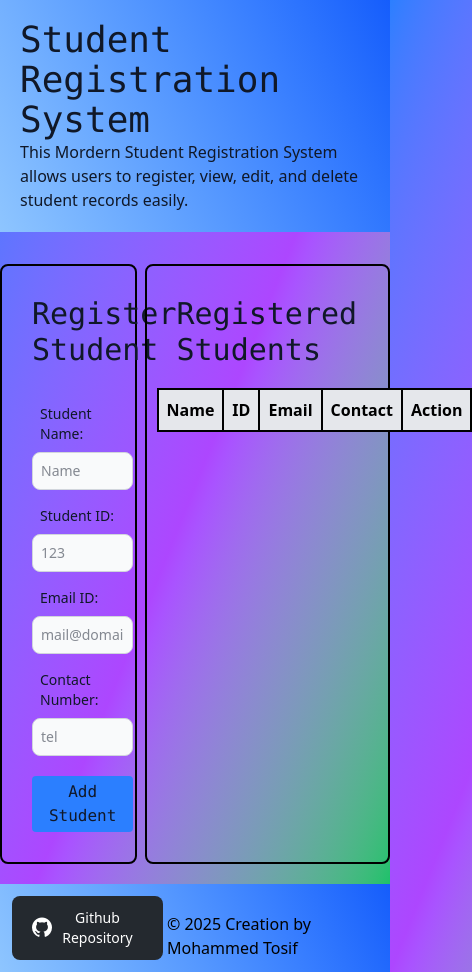
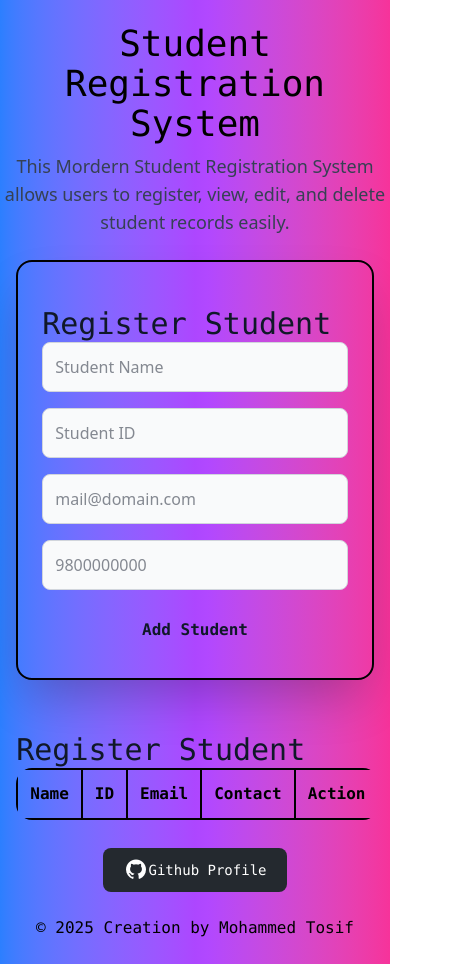
Before and after one commit to Tosif2230/Student-Regestration-System, a website: page index.html in a window 390 px wide. Shown: the whole page, 472 px wide, since content can reach past the window. Drawn offline with Linux system fonts and the light colour scheme.

Commit message:
Update Code with responsiveness acoording to devices: Mobile,Tablat,Desktop

```diff
--- a/index.html
+++ b/index.html
@@ -11,84 +11,65 @@
     />
   </head>
   <body
-    class="bg-gradient-to-br from-blue-500 via-purple-500 to-green-500 m-0 p-0"
+    class="flex flex-col items-center min-h-screen bg-gradient-to-r from-blue-500 via-purple-500 to-pink-500"
   >
-    <header class="bg-linear-65 from-blue-300 to-blue-600 border-b-black p-5">
+    <!-- Header Section -->
+    <header class="text-center py-6">
       <h1
-        class="font-mono flex justify-center items-center text-4xl text-gray-900"
+        class="font-mono text-4xl"
       >
         Student Registration System
       </h1>
-      <p class="flex justify-center items-center text-l text-gray-900">
+      <p class="text-lg text-gray-700 mt-2">
         This Mordern Student Registration System allows users to register, view,
         edit, and delete student records easily.
       </p>
     </header>
-    <main class="flex justify-between mt-8">
       <!-- Form Section -->
 
-      <section
-        class="justify-center items-center border-2 rounded-lg w-[35%] p-[10px] m-auto"
-      >
-        <h2 class="flex font-mono mt-5 text-3xl text-gray-900 m-5">
+      <section class="border-2 shadow-2xl rounded-2xl p-6 w-11/12 md:w-2/3 lg:w-1/2">
+        <h2 class="font-mono mt-5 text-3xl text-gray-900">
           Register Student
         </h2>
-        <form class="grid grid-row border-solid border-black w-[90%] m-5">
-          <label
-            for="studentName"
-            class="flex mt-2 p-2 text-sm font-medium text-gray-900"
-            >Student Name:</label
-          >
+        <form class="space-y-4" id="studentForm">
           <input
             type="text"
-            id="studentName"
-            class="rounded-lg bg-gray-50 border border-gray-300 text-gray-900 focus:ring-blue-500 focus:border-blue-500 block flex-1 min-w-0 w-full text-sm p-2"
-            placeholder="Name"
+            id="name"
+            placeholder="Student Name"
+            class="rounded-lg bg-gray-50 border border-gray-300 text-gray-900 focus:ring-blue-500 focus:border-blue-500 w-full p-3"
             required
           />
 
-          <label
-            for="studentId"
-            class="flex mt-2 p-2 text-sm font-medium text-gray-900"
-            >Student ID:</label
-          >
           <input
             type="text"
             id="studentId"
-            class="rounded-lg bg-gray-50 border border-gray-300 text-gray-900 focus:ring-blue-500 focus:border-blue-500 block flex-1 min-w-0 w-full text-sm p-2"
-            placeholder="123"
+            placeholder="Student ID"
+            class="rounded-lg bg-gray-50 border border-gray-300 text-gray-900 focus:ring-blue-500 focus:border-blue-500 w-full p-3"
             required
           />
 
-          <label
-            for="email"
-            class="flex mt-2 p-2 text-sm font-medium text-gray-900"
-            >Email ID:</label
-          >
           <input
             type="email"
             id="email"
-            class="rounded-lg bg-gray-50 border border-gray-300 text-gray-900 focus:ring-blue-500 focus:border-blue-500 block flex-1 min-w-0 w-full text-sm p-2"
             placeholder="mail@domain.com"
+            class="rounded-lg bg-gray-50 border border-gray-300 text-gray-900 focus:ring-blue-500 focus:border-blue-500 w-full p-3"
             required
           />
 
-          <label
-            for="contact"
-            class="flex mt-2 p-2 text-sm font-medium text-gray-900"
-            >Contact Number:</label
-          >
+
           <input
             type="tel"
             id="contact"
-            class="rounded-lg bg-gray-50 border border-gray-300 text-gray-900 focus:ring-blue-500 focus:border-blue-500 block flex-1 min-w-0 w-full text-sm p-2"
-            placeholder="tel"
+            placeholder="9800000000"
+            maxlength="10"
+            minlength="10"
+            class="rounded-lg bg-gray-50 border border-gray-300 text-gray-900 focus:ring-blue-500 focus:border-blue-500 w-full p-3"
             required
           />
 
           <button
             type="submit"
-            class="bg-blue-500 hover:bg-purple-800 text-gray-900 mt-5 p-1 font-mono rounded"
+            class="font-mono w-full p-3 rounded-lg hover:opacity-80 text-gray-900 font-bold cursor-pointer "
           >
             Add Student
           </button>
@@ -97,40 +78,37 @@
 
       <!-- Displey Section -->
 
-      <section
-        class="justify-center items-center border-2 rounded-lg w-[63%] mx-2 p-[10px]"
-      >
-        <h2 class="grid font-mono mt-5 text-3xl text-gray-900 m-5">
-          Registered Students
+      <section class="w-11/12 md:w-2/3 lg:w-3/4 mt-8 overflow-x-auto">
+        <h2 class="font-mono mt-5 text-3xl text-gray-900">
+          Register Student
         </h2>
-        <table class="w-full border-collapse text-center">
+        <table class="font-mono w-full border-collapse rounded-2xl overflow-hidden">
           <thead>
-            <tr class="bg-gray-200">
-              <th class="border-2 p-2">Name</th>
-              <th class="border-2 p-2">ID</th>
-              <th class="border-2 p-2">Email</th>
-              <th class="border-2 p-2">Contact</th>
-              <th class="border-2 p-2">Action</th>
+            <tr>
+              <th class="border-2 p-3">Name</th>
+              <th class="border-2 p-3">ID</th>
+              <th class="border-2 p-3">Email</th>
+              <th class="border-2 p-3">Contact</th>
+              <th class="border-2 p-3">Action</th>
             </tr>
           </thead>
-          <tbody>
-            <!-- Students will appear here -->
+          <tbody class="font-mono">
+            <!-- Students details will appear here -->
           </tbody>
         </table>
       </section>
-    </main>
 
     <!-- Footer -->
     <footer
-      class="flex justify-between bg-linear-65 from-blue-300 to-blue-600 border-b-black mt-5 p-2"
+      class="text-center py-6"
     >
       <a
-        href="https://github.com/Tosif2230/Student-Regestration-System"
+        href="https://github.com/Tosif2230"
         target="_blank"
-        class="text-white bg-[#24292F] hover:bg-[#24292F]/90 focus:ring-4 focus:outline-none focus:ring-[#24292F]/50 font-medium rounded-lg text-sm px-5 py-3 text-center inline-flex items-center m-1"
-        ><i class="fa-brands fa-github text-xl"></i> Github Repository</a
+        class="text-white font-mono bg-[#24292F] hover:bg-[#24292F]/90 focus:ring-4 focus:outline-none focus:ring-[#24292F]/50 font-medium rounded-lg text-sm px-5 py-3 text-center inline-flex items-center m-1"
+        ><i class="fa-brands fa-github text-xl"></i> Github Profile</a
       >
-      <div class="mt-5">
+      <div class="mt-5 font-mono">
         <h2>© 2025 Creation by Mohammed Tosif</h2>
       </div>
     </footer>
```
Also changed, not shown: style.css.
